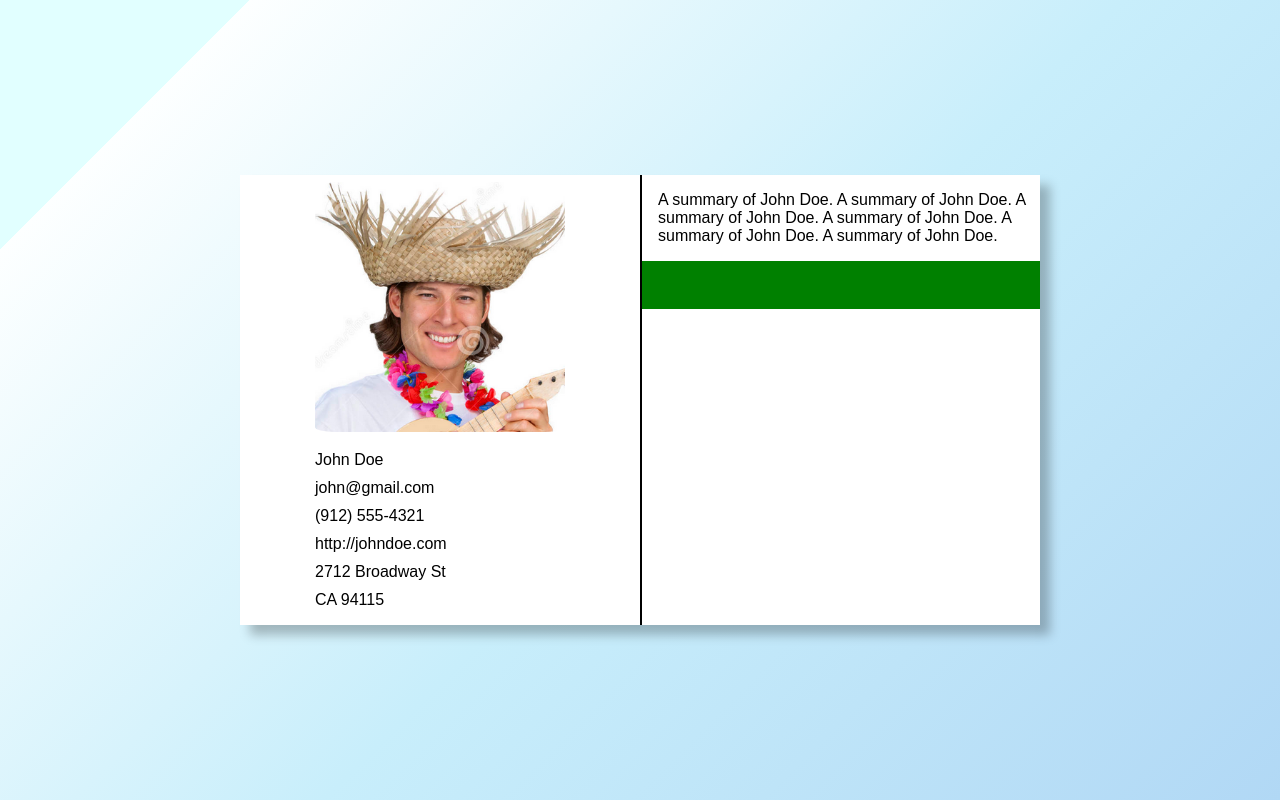
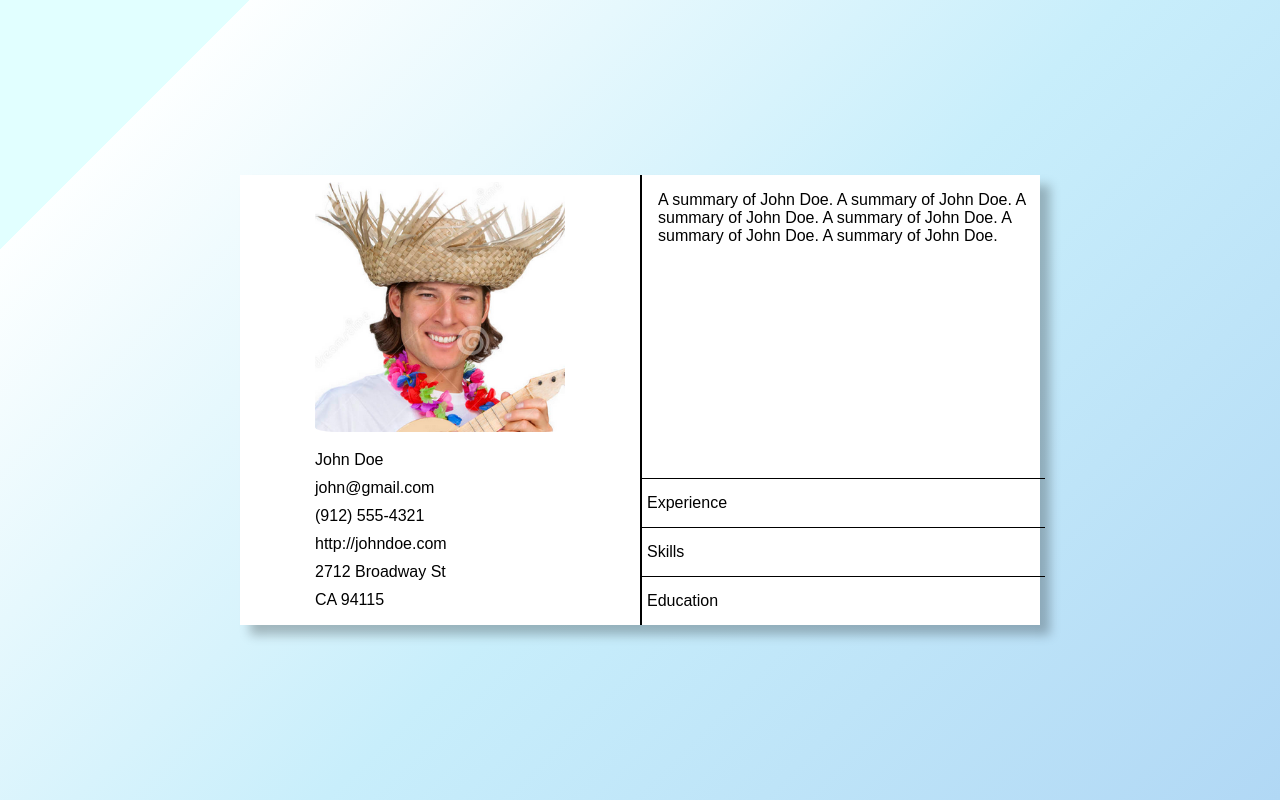
Before and after one commit to coryschimm/react-resume-site, a React (Create React App) app: page / in a window 1280 px wide. Built offline with nearby package versions, Linux system fonts and the light colour scheme.

Commit message:
Added transitions to different resume sections

```diff
--- a/src/App.js
+++ b/src/App.js
@@ -2,6 +2,8 @@ import React, { Component } from "react";
 import styled, { keyframes } from "styled-components";
 import OverView from "./OverView";
 import EducationView from "./EducationView";
+import SkillsView from "./SkillsView";
+import ExperienceView from "./ExperienceView";
 import ResumeData from "./resume.json";
 
 const fadeIn = keyframes`
@@ -72,11 +74,37 @@ class App extends Component {
 
   getView() {
     switch (this.state.view) {
-      case "overview":
-        return <OverView canidateOverview={ResumeData.basics} />;
+      case "education":
+        return (
+          <EducationView
+            cbChangeView={this.changeView}
+            canidateOverview={ResumeData}
+          />
+        );
 
-      case "education":
-        return <EducationView />;
+      case "skills":
+        return (
+          <SkillsView
+            cbChangeView={this.changeView}
+            canidateOverview={ResumeData}
+          />
+        );
+
+      case "experience":
+        return (
+          <ExperienceView
+            cbChangeView={this.changeView}
+            canidateOverview={ResumeData}
+          />
+        );
+
+      default:
+        return (
+          <OverView
+            cbChangeView={this.changeView}
+            canidateOverview={ResumeData.basics}
+          />
+        );
     }
   }
 
--- a/src/EducationView.js
+++ b/src/EducationView.js
@@ -1,5 +1,12 @@
 import React, { Component } from "react";
-import styled, { keyframes } from "styled-components";
+import styled from "styled-components";
+
+const Container = styled.div`
+  display: flex;
+  flex-direction: row;
+  width: 100%;
+  height: 100%;
+`;
 
 class EducationView extends Component {
   constructor() {
@@ -11,7 +18,15 @@ class EducationView extends Component {
   }
 
   render() {
-    return <div>Education</div>;
+    return (
+      <Container
+        onClick={() => {
+          this.props.cbChangeView("overview");
+        }}
+      >
+        Education
+      </Container>
+    );
   }
 }
 
--- a/src/ExperienceView.js
+++ b/src/ExperienceView.js
@@ -1,5 +1,12 @@
 import React, { Component } from "react";
 import styled, { keyframes } from "styled-components";
+
+const Container = styled.div`
+  display: flex;
+  flex-direction: row;
+  width: 100%;
+  height: 100%;
+`;
 
 class ExperienceView extends Component {
   constructor() {
@@ -11,7 +18,15 @@ class ExperienceView extends Component {
   }
 
   render() {
-    return <div>Experience</div>;
+    return (
+      <Container
+        onClick={() => {
+          this.props.cbChangeView("overview");
+        }}
+      >
+        Experience
+      </Container>
+    );
   }
 }
 
--- a/src/Navigation.js
+++ b/src/Navigation.js
@@ -1,6 +1,5 @@
 import React, { Component } from "react";
 import styled, { keyframes } from "styled-components";
-import Summary from "./Summary";
 
 const Container = styled.div`
   display: flex;
@@ -12,8 +11,12 @@ const Container = styled.div`
 
 const NavButton = styled.div`
   width: 100%;
-  background-color: green;
+  border-top: 1px solid black;
   height: 48px;
+  cursor: pointer;
+  display: flex;
+  align-items: center;
+  padding-left: 5px;
   :hover {
     background-color: skyblue;
   }
@@ -22,6 +25,10 @@ const NavButton = styled.div`
 const CanidateSummary = styled.p`
   padding-left: 16px;
   width: 380px;
+`;
+
+const NavButtonContainer = styled.div`
+  margin-top: auto;
 `;
 
 class Navigation extends Component {
@@ -37,7 +44,29 @@ class Navigation extends Component {
     return (
       <Container>
         <CanidateSummary> {this.props.canidateInfo.summary} </CanidateSummary>
-        <NavButton />
+        <NavButtonContainer>
+          <NavButton
+            onClick={() => {
+              this.props.cbChangeView("experience");
+            }}
+          >
+            Experience
+          </NavButton>
+          <NavButton
+            onClick={() => {
+              this.props.cbChangeView("skills");
+            }}
+          >
+            Skills
+          </NavButton>
+          <NavButton
+            onClick={() => {
+              this.props.cbChangeView("education");
+            }}
+          >
+            Education
+          </NavButton>
+        </NavButtonContainer>
       </Container>
     );
   }
--- a/src/OverView.js
+++ b/src/OverView.js
@@ -32,7 +32,10 @@ class OverView extends Component {
           <Summary canidateInfo={this.props.canidateOverview} />
         </LeftContainer>
         <LeftContainer>
-          <Navigation canidateInfo={this.props.canidateOverview} />
+          <Navigation
+            cbChangeView={this.props.cbChangeView}
+            canidateInfo={this.props.canidateOverview}
+          />
         </LeftContainer>
       </Container>
     );
--- a/src/SkillsView.js
+++ b/src/SkillsView.js
@@ -1,5 +1,12 @@
 import React, { Component } from "react";
 import styled, { keyframes } from "styled-components";
+
+const Container = styled.div`
+  display: flex;
+  flex-direction: row;
+  width: 100%;
+  height: 100%;
+`;
 
 class SkillsView extends Component {
   constructor() {
@@ -11,7 +18,15 @@ class SkillsView extends Component {
   }
 
   render() {
-    return <div>Skills</div>;
+    return (
+      <Container
+        onClick={() => {
+          this.props.cbChangeView("overview");
+        }}
+      >
+        Skills
+      </Container>
+    );
   }
 }
 
```
